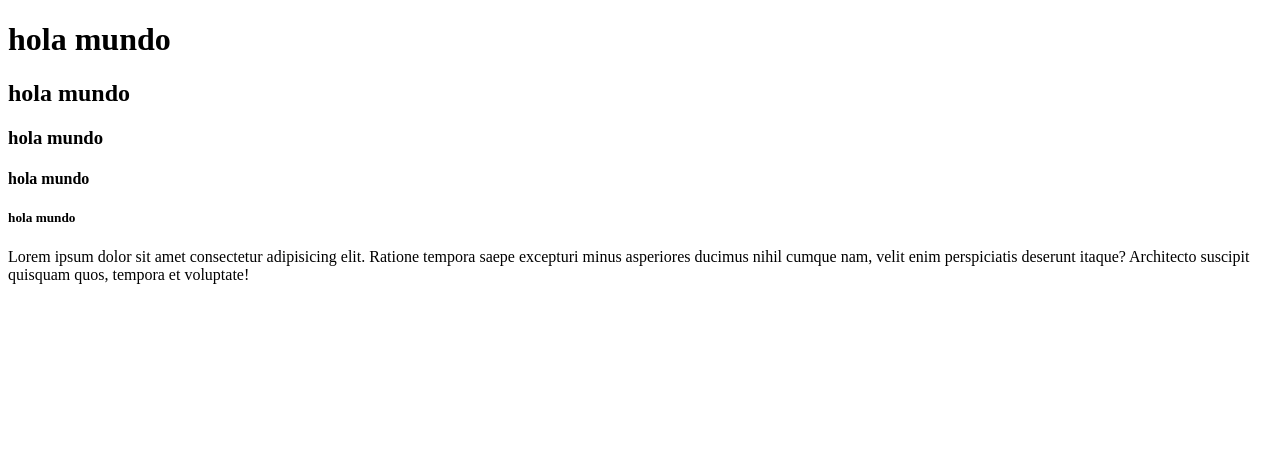
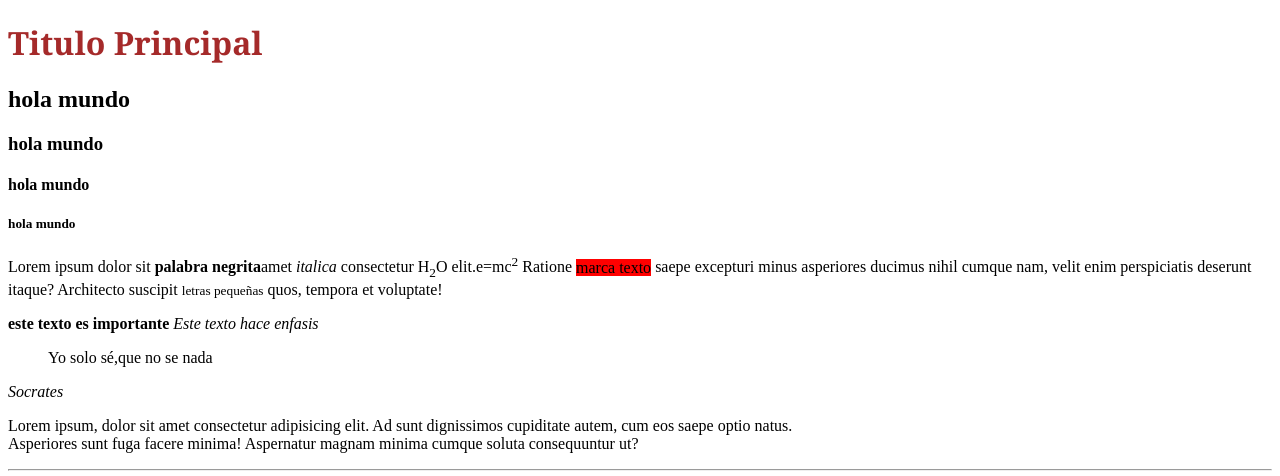
Before and after one commit to alejandrogando/freelancer, a plain HTML site: page index.html in a window 1280 px wide. Shown: the top 476 px of the page. Drawn offline with Linux system fonts and the light colour scheme.

Commit message:
actualizacion

```diff
--- a/index.html
+++ b/index.html
@@ -5,14 +5,26 @@
     <meta http-equiv="X-UA-Compatible" content="IE=edge">
     <meta name="viewport" content="width=device-width, initial-scale=1.0">
     <title>Mi primera Web</title>
+    <style>
+    h1{
+        color: brown;
+        font-family: Cambria, Cochin, Georgia, Times, 'Times New Roman', serif;
+    }
+    </style>
 </head>
 <body>
-    <h1>hola mundo </h1>
+    <h1>Titulo Principal </h1>
     <h2>hola mundo </h2>
     <h3>hola mundo </h3>
     <h4>hola mundo </h4>
     <h5>hola mundo </h5>
 
-    <p>Lorem ipsum dolor sit amet consectetur adipisicing elit. Ratione tempora saepe excepturi minus asperiores ducimus nihil cumque nam, velit enim perspiciatis deserunt itaque? Architecto suscipit quisquam quos, tempora et voluptate!</p>
+    <p>Lorem ipsum dolor sit <b>palabra negrita</b>amet <i>italica </i>consectetur H<sub>2</sub>O elit.e=mc<sup>2</sup></mc> Ratione <mark style="background-color:red ;">marca texto</mark> saepe excepturi minus asperiores ducimus nihil cumque nam, velit enim perspiciatis deserunt itaque? Architecto suscipit <small>letras pequeñas</small> quos, tempora et voluptate!</p>
+
+    <p><strong>este texto es importante</strong> <em>Este texto hace enfasis </em><blockquote>Yo solo sé,que no se nada</blockquote><cite>Socrates</cite></p>
+
+    <p>Lorem ipsum, dolor sit amet consectetur adipisicing elit. Ad sunt dignissimos cupiditate autem, cum eos saepe optio natus.<br> Asperiores sunt fuga facere minima! Aspernatur magnam minima cumque soluta consequuntur ut?</p>
+    <hr>
+    <img src="img/ibiza.webp" alt="logo-Ibiza">
 </body>
 </html>
```
Also changed, not shown: img/ibiza.webp (added).
